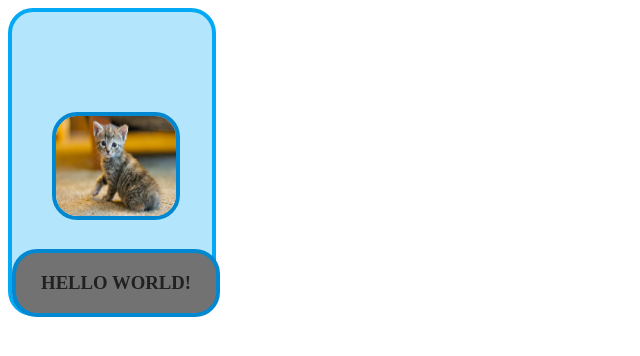
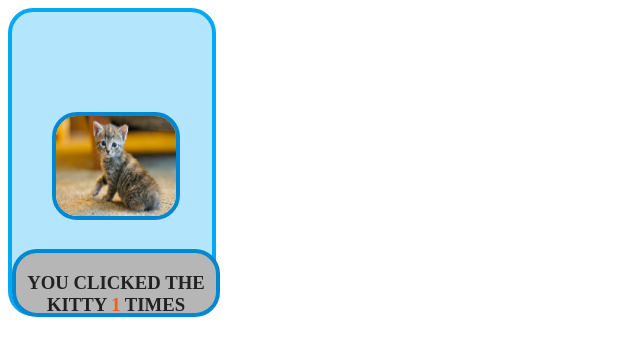
Before and after one commit to DoctaDocta/jsdesignpatterns, a plain HTML site: page index.html in a window 1280 px wide. Both pictures are taken after a click on the element 112 px from the left and 130 px from the top of the page. Shown: the whole page, without its empty margins (0-640 px from the left). Drawn offline with nearby package versions, Linux system fonts and the light colour scheme.

Commit message:
update text is proper. Final Version

```diff
--- a/catclickerv1.js
+++ b/catclickerv1.js
@@ -1,26 +1,30 @@
 var count = 0;
 var cat_pic = $("#cat_pic");
 var catpic = $("#catpic");
-var scoreboard = $("#counter");
+var counter = $("#counter");
+var scoreboard = $("#scoreboard");
+var span = $("#span");
+
+//alert(span);
+
 
 if (scoreboard) {
 	console.log("scoreboard exists");
 }
 if (catpic){
 	console.log("catpic exists");
-	//catpic.click(scoreKeeper);
 	$(document).ready(function() {
-	$("#cat_pic").click(function() {
-		alert("your message");
-	    $("#scoreboard").text("Hello world!");
+		$("#cat_pic").on("click", function() {
+	   		count++;
+			$("#span").text(count);
+		});
 	});
-});
 }
 /*
 var scoreKeeper = function() {
 	count++;
 	console.log("catpic clicked to function");
-	scoreboard.html("<h3>You have clicked the pussy" + count + "times, now. Stop it.</h3>");
+	scoreboard.html("You have clicked the pussy" + count + "times, now. Stop it.");
 	return count;
 };*/
 
--- a/catstyler.css
+++ b/catstyler.css
@@ -23,7 +23,7 @@
 	border: 4px solid #0288D1;
 	border-radius: 25px;
 	color: #212121;
-	background-color: #727272;
+	background-color: #b6b6b6;
 	text-transform: uppercase;
 	text-align:center;
 }
--- a/index.html
+++ b/index.html
@@ -12,7 +12,7 @@
   			<input type="image" id ="catpic" src="catpic.jpg" name="catpic">
   		</div>
 			<div id="counter">
-				<h3 id="scoreboard">Cat Clicks: numbbuttsa</h3>
+				<h3 id="scoreboard">You clicked the kitty <span id ="span" style="color: #ff5722">0</span> times</h3>
 			</div>
 		</div>
   </body>
```
